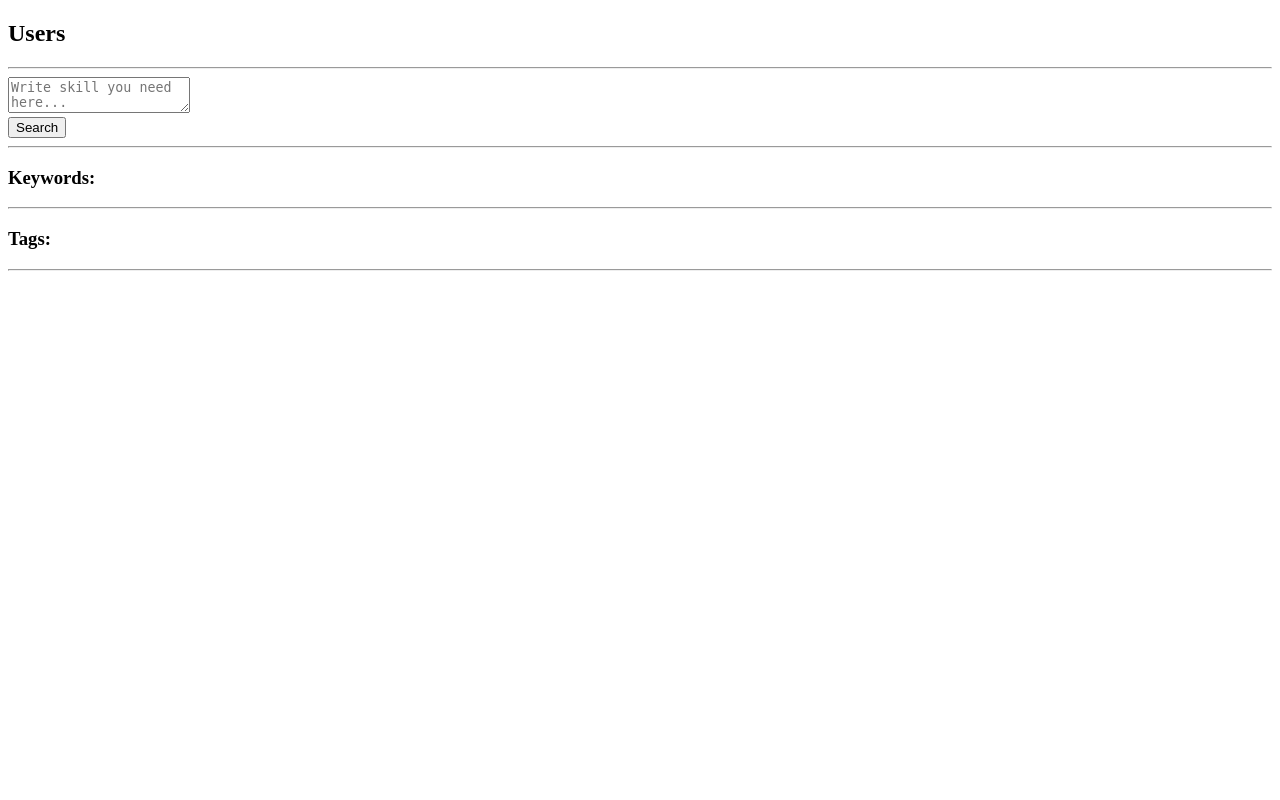
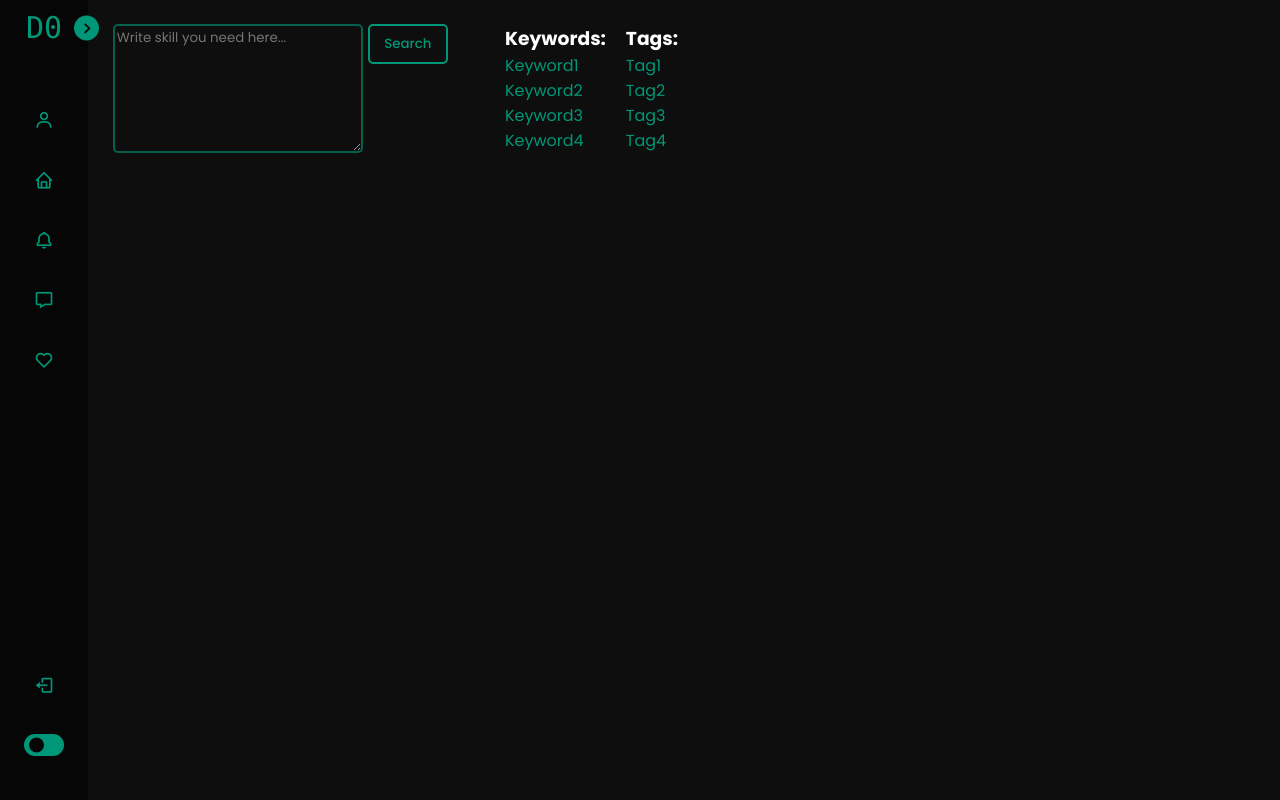
Before and after one commit to GermanBorovets/DevsOnly, a Django app: page /users/list/ in a window 1280 px wide. Run offline with Django 4.2, Linux system fonts and the light colour scheme; data that the repository does not hold is empty; parts of the project's set-up code (start-up, migrations or seed data) failed here and were passed over.

Commit message:
Add users list page

```diff
--- /dev/null
+++ b/devsonly_web/devsonly_web/static/css/users_list.css
@@ -0,0 +1,134 @@
+.main_container{
+    width: calc(100% - 89px);
+    height: 100%;
+    position: absolute;
+    right: 0;
+    top: 0;
+}
+
+.filter_container{
+    display: flex;
+    flex-direction: row;
+    /* background-color: purple; */
+    margin: 2%;
+}
+
+.form_container{
+    display: flex;
+    flex-direction: row;
+    margin-right: 5%;
+}
+
+.skills_area{
+    background-color: transparent;
+    border: 2px solid rgba(0, 151, 120, 0.6);
+    border-radius: 5px;
+    padding: 2px;
+    color: rgba(255, 255, 255, 0.8);
+    outline: none;
+    margin-right: 5px;
+}
+
+.subm_button{
+    width: 10vh;
+    height: 5vh;
+    background-color: transparent;
+    border-radius: 5px;
+    border: 2px solid #009778;
+    color: #009778;
+    transition: 0.3s;
+    cursor: pointer;
+    font-weight: 500;
+}
+
+.subm_button:hover{
+    color: #fff;
+    background-color: #009778;
+}
+
+.skills_info_cont{
+    display: flex;
+    flex-direction: row;
+    /* background-color: red; */
+    /* width: 20%; */
+}
+
+.keywords_container{
+    display: flex;
+    flex-direction: column;
+    margin-right: 13%;
+}
+
+#keywords_list{
+    list-style-type: none;
+    color: #009778;
+}
+
+.tags_container{
+    display: flex;
+    flex-direction: column;
+}
+
+#tags_list{
+    list-style-type: none;
+    color: #009778;
+}
+
+.users_container{
+    display: flex;
+    flex-direction: row;
+    justify-content: space-between;
+    flex-wrap: wrap;
+    margin: 2%;
+    /* background-color: darkcyan; */
+}
+
+.user_card{
+    background: #1E1E1E;
+    width: 16vw;
+    /* margin-right: 15px; */
+    margin-bottom: 15px;
+    border-radius: 5px;
+}
+
+.card_text{
+    font-size: 13px;
+    margin: 0 10px 10px 10px;
+}
+
+.card_green_text{
+    color: #009778;
+}
+
+/* Smartphones  */
+@media only screen and (min-width : 280px) and (max-width : 480px) {
+    .filter_container{
+        display: flex;
+        flex-direction: column;
+        margin: 5px 5%;
+    }
+
+    .skills_info_cont{
+        display: flex;
+        flex-direction: row;
+        margin: 10px 0;
+    }
+
+    .keywords_container{
+        font-size: 13px;
+    }
+
+    .tags_container{
+        font-size: 13px;
+    }
+
+    .users_container{
+        display: flex;
+        flex-direction: column;
+        align-items: center;
+    }
+
+    .user_card{
+        width: 50vw;
+    }
+}
--- a/devsonly_web/main/templates/base/base.html
+++ b/devsonly_web/main/templates/base/base.html
@@ -8,6 +8,7 @@
     <link rel="stylesheet" href="{% static 'css/index.css' %}">
     <link rel="stylesheet" href="{% static 'css/base.css' %}">
     <link rel="stylesheet" href="{% static 'css/menu.css' %}">
+    <link rel="stylesheet" href="{% static 'css/users_list.css' %}">
     <link rel="preconnect" href="https://fonts.googleapis.com">
     <link rel="preconnect" href="https://fonts.gstatic.com" crossorigin>
     <link href="https://fonts.googleapis.com/css2?family=Space+Mono&display=swap" rel="stylesheet">
--- a/devsonly_web/main/templates/pages/users.html
+++ b/devsonly_web/main/templates/pages/users.html
@@ -1,44 +1,57 @@
-<!DOCTYPE html>
-<html lang="en">
-    <head>
-        <meta charset="UTF-8">
-        <title>Devs0n1y</title>
-    </head>
-    <body>
-        <header>
-            <h2>{{ pagename }}</h2>
-            <hr>
-        </header>
+{% extends 'base/base.html' %}
+{% block content %}
 
-        <textarea id="skills_input" placeholder="Write skill you need here..."></textarea>
-        <br>
-
+<div class="main_container">
+    <div class="filter_container">
+        <div class="form_container">
+            <textarea id="skills_input" placeholder="Write skill you need here..." class="skills_area"></textarea>
             <form action="/users/list/">
                 {{ skills_form.requested_skills }}
-            <input type="submit" value="Search">
+                <input type="submit" value="Search" class="subm_button">
             </form>
-        <hr>
+        </div>
+        <div class="skills_info_cont">
+            <div class="keywords_container">
+                <h3>Keywords:</h3>
+                <ul id="keywords_list">
+                    <li>Keyword1</li>
+                    <li>Keyword2</li>
+                    <li>Keyword3</li>
+                    <li>Keyword4</li>
+                </ul>
+            </div>
+            <div class="tags_container">
+                <h3>Tags:</h3>
+                <ul id="tags_list">
+                    <li>Tag1</li>
+                    <li>Tag2</li>
+                    <li>Tag3</li>
+                    <li>Tag4</li>
+                </ul>
+            </div>
+        </div>
+    </div>
+    <div class="users_container">
+        {% if users %}
+            {% for user in users %}
+                <div class="user_card">
+                    <p style="text-align: center; font-size: 17px; font-weight: bold; margin: 10px 0;">{{ user.username }}</p>
+                    <p class="card_text">Team Rating: <span class="card_green_text">{{ user.team_rating }}</span></p>
+                    <p class="card_text">Author Rating: <span class="card_green_text">{{ user.author_rating }}</span></p>
+                </div>
+            {% endfor %}
+        {% endif %}
+    </div>
+</div>
+
 
 <!--Click on keyword to apply it-->
-        <h3>Keywords:</h3>
-        <ul id="keywords_list"></ul>
-        <hr>
+
 
 <!--Click on tag to delete it-->
-        <h3>Tags:</h3>
-        <ul id="tags_list"></ul>
-        <hr>
+
 
 <!--Found users-->
-        {% if users %}
-            <h3>Users:</h3>
-            <ul>
-                {% for user in users %}
-                    <li>{{ user }}</li>
-                {% endfor %}
-            </ul>
-            <hr>
-        {% endif %}
 
 <script>
     'use strict';
@@ -47,27 +60,31 @@
     let keywords = new Set();
 
     // Collect existing tags
-            let tags = [
-                {% for skill in skills %}
+    let tags = [{
+            %
+            for skill in skills %
+        }
         '{{ skill }}',
-                {% endfor %}
+        {
+            % endfor %
+        }
     ]
 
     // Add event for the skills input field
-            function skillsOnInput(event){
+    function skillsOnInput(event) {
         let word = getValue('skills_input');
         let requested_skills = getValue('id_requested_skills');
 
         // Format input
-                word = word.includes('\n') ? word.replace(/\n/g, ' '): word;
-                word = word.startsWith(' ') ? word.replace(/ /g, ''): word;
+        word = word.includes('\n') ? word.replace(/\n/g, ' ') : word;
+        word = word.startsWith(' ') ? word.replace(/ /g, '') : word;
         document.getElementById('skills_input').value = word;
 
         // Try to add requested tag
-                if (word.includes(' ')){
+        if (word.includes(' ')) {
             // If word is written, try to add it
             word = word.slice(0, word.indexOf(' '));
-                    if (!requested_skills.includes(word) && tags.includes(word)){
+            if (!requested_skills.includes(word) && tags.includes(word)) {
                 let tag = document.createElement('li');
                 tag.id = `${word}_tag`;
                 tag.addEventListener('click', () => deleteOnClick(tag));
@@ -83,8 +100,8 @@
         console.log(`Current word: ${word}`);
 
         // Search for matching tags
-                for (let tag of tags){
-                    if (word != '' && tag.startsWith(word) && !keywords.has(tag)){
+        for (let tag of tags) {
+            if (word != '' && tag.startsWith(word) && !keywords.has(tag)) {
                 // If found matching tag, add keyword
                 keywords.add(tag);
                 let keyword = document.createElement('li');
@@ -93,7 +110,7 @@
                 keyword.innerHTML = tag;
                 document.getElementById('keywords_list').append(keyword);
                 console.log(`Keywords: ${tag}`);
-                    }else if ((word == '' || !tag.startsWith(word)) && keywords.has(tag)){
+            } else if ((word == '' || !tag.startsWith(word)) && keywords.has(tag)) {
                 // Otherwise, delete unwanted keyword
                 deleteKeyword(tag);
             }
@@ -101,7 +118,7 @@
     }
 
     // Deleting event for unwanted tags
-            function deleteOnClick(elem){
+    function deleteOnClick(elem) {
         let requested_skills = getValue('id_requested_skills');
         let tag = elem.id.slice(0, elem.id.indexOf('_'));
         document.getElementById('id_requested_skills').value = requested_skills.replace(tag, '');
@@ -111,10 +128,10 @@
     }
 
     // Adding event for satisfying keywords
-            function addOnClick(elem){
+    function addOnClick(elem) {
         let requested_skills = getValue('id_requested_skills');
         let word = elem.id.slice(0, elem.id.indexOf('_'));
-                if (!requested_skills.includes(word)){
+        if (!requested_skills.includes(word)) {
             // If tag is unique, add
             let tag = document.createElement('li');
             tag.id = `${word}_tag`;
@@ -130,19 +147,18 @@
         console.log(`Requested skills: ${getValue('id_requested_skills')}`);
     }
 
-            function deleteKeyword(word){
+    function deleteKeyword(word) {
         keywords.delete(word);
-                if (document.getElementById(`${word}_keyword`)){
+        if (document.getElementById(`${word}_keyword`)) {
             document.getElementById(`${word}_keyword`).remove();
         }
         console.log(`Deleting keyword: ${word}`);
     }
 
-            function getValue(id){
+    function getValue(id) {
         return document.getElementById(id).value;
     }
 
     document.getElementById('skills_input').addEventListener('input', skillsOnInput);
 </script>
-    </body>
-</html>
+{% endblock %}
```
Lines whose indentation alone changed are shown as unchanged.
